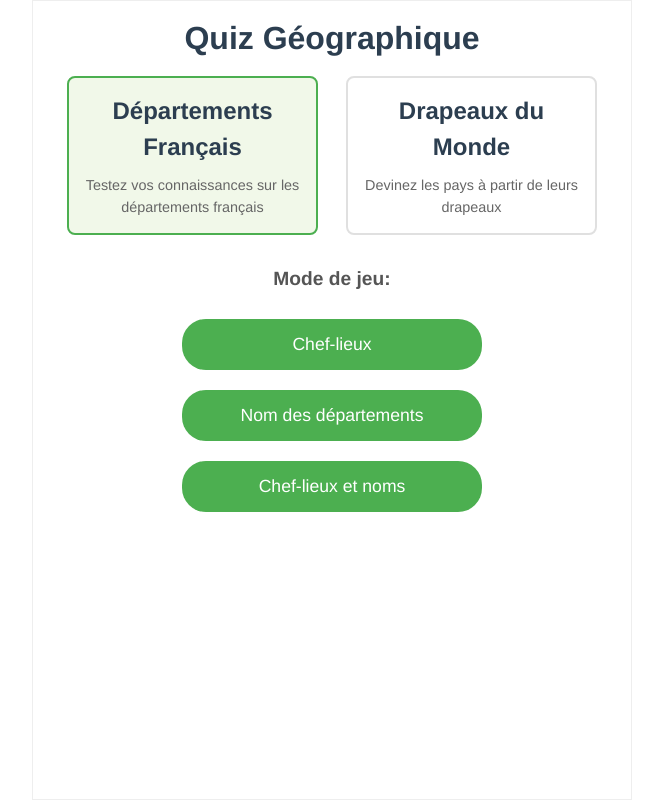
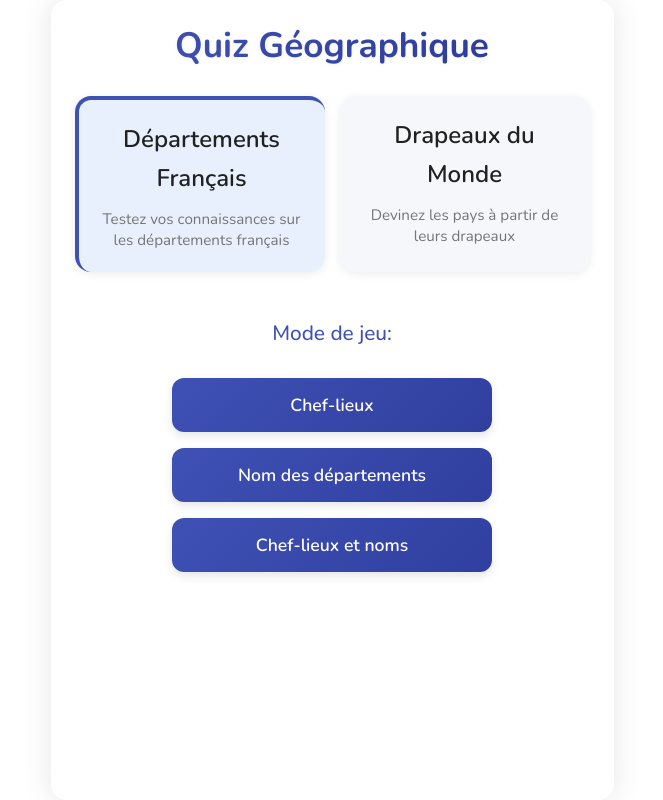
Before and after one commit to tanguyhardion/geography-guessing, a Vue app: page / in a window 1280 px wide. Shown: the whole page, without its empty margins (308-971 px from the left). Built offline with nearby package versions, Linux system fonts and the light colour scheme.

Commit message:
refactor styles and enhance UI components for improved aesthetics and user experience

```diff
--- a/package.json
+++ b/package.json
@@ -18,10 +18,11 @@
   "devDependencies": {
     "@vitejs/plugin-vue": "^5.2.3",
     "@vue/tsconfig": "^0.7.0",
+    "gh-pages": "^6.3.0",
     "prettier": "^3.5.3",
+    "sass-embedded": "^1.88.0",
     "typescript": "~5.8.3",
     "vite": "^6.3.5",
-    "vue-tsc": "^2.2.8",
-    "gh-pages": "^6.3.0"
+    "vue-tsc": "^2.2.8"
   }
 }
--- a/src/App.vue
+++ b/src/App.vue
@@ -8,8 +8,10 @@
       <button @click="goHome" class="back-button">Retour</button>
     </header>
     <main>
-      <HomePage v-if="currentPage === 'home'" @mode-selected="startGame" />
-      <GamePage v-else-if="currentPage === 'game'" />
+      <transition name="fade" mode="out-in">
+        <HomePage v-if="currentPage === 'home'" @mode-selected="startGame" />
+        <GamePage v-else-if="currentPage === 'game'" />
+      </transition>
     </main>
   </div>
 </template>
@@ -45,13 +47,10 @@ const goHome = () => {
 // No need to initialize game here, it's done when a mode is selected
 </script>
 
-<style scoped>
+<style scoped lang="scss">
 #app-container {
-  font-family: Avenir, Helvetica, Arial, sans-serif;
-  -webkit-font-smoothing: antialiased;
-  -moz-osx-font-smoothing: grayscale;
   text-align: center;
-  color: #2c3e50;
+  color: var(--text-primary);
   margin: 0;
   padding: 0;
   display: flex;
@@ -59,59 +58,115 @@ const goHome = () => {
   height: 100vh; /* Full viewport height */
   max-width: 600px; /* Max width for phone-like appearance */
   margin: 0 auto; /* Center on larger screens */
-  border: 1px solid #eee; /* Optional: border for phone appearance */
+  border-radius: 16px;
+  box-shadow: 0 0 30px rgba(0, 0, 0, 0.1);
+  overflow: hidden;
   position: relative; /* For positioning the message area */
+  background-color: var(--background-light);
+  background-image:
+    radial-gradient(
+      circle at 20% 90%,
+      rgba(63, 81, 181, 0.03) 0%,
+      transparent 20%
+    ),
+    radial-gradient(
+      circle at 90% 10%,
+      rgba(255, 152, 0, 0.03) 0%,
+      transparent 20%
+    );
 }
 
 .message-area-fixed {
-  position: fixed; /* Changed from .message-area */
+  position: fixed;
   top: 0;
   left: 50%;
   transform: translateX(-50%);
-  width: calc(100% - 20px); /* Max width of app container minus some padding */
-  max-width: 580px; /* Ensure it doesn't exceed app's max-width */
-  padding: 10px;
-  background-color: #e7f3fe;
-  border: 1px solid #2196f3;
-  color: #2196f3;
-  font-weight: bold;
-  z-index: 1000; /* Ensure it's on top */
+  width: calc(100% - 20px);
+  max-width: 580px;
+  padding: 12px;
+  background-color: var(--primary-light);
+  color: white;
+  font-weight: 600;
+  z-index: 1000;
   text-align: center;
-  box-shadow: 0 2px 4px rgba(0, 0, 0, 0.1);
-  border-radius: 0 0 5px 5px;
+  box-shadow: 0 3px 10px rgba(0, 0, 0, 0.15);
+  border-radius: 0 0 12px 12px;
+  animation: slideDown 0.3s ease-in-out;
+}
+
+@keyframes slideDown {
+  from {
+    transform: translate(-50%, -100%);
+  }
+  to {
+    transform: translate(-50%, 0);
+  }
 }
 
 header {
-  padding: 10px;
-  background-color: #f0f0f0;
-  border-bottom: 1px solid #ddd;
+  padding: 15px;
+  background: linear-gradient(
+    135deg,
+    var(--primary-color),
+    var(--primary-dark)
+  );
+  color: white;
   display: flex;
   justify-content: space-between;
   align-items: center;
+  box-shadow: 0 2px 8px rgba(0, 0, 0, 0.1);
 }
 
 h1 {
-  font-size: 1.2em; /* Adjusted size */
+  font-size: 1.1em;
   margin: 0;
+  color: white;
+  font-weight: 600;
 }
 
 .back-button {
-  padding: 8px 12px;
-  border: 1px solid #ccc;
-  background-color: white;
+  padding: 8px 15px;
+  background-color: rgba(255, 255, 255, 0.2);
+  color: white;
+  border: none;
+  border-radius: 20px;
   cursor: pointer;
   font-size: 0.9em;
+  font-weight: 600;
+  transition: var(--transition-default);
+  box-shadow: none;
 }
 
 .back-button:hover {
-  background-color: #e0e0e0;
+  background-color: rgba(255, 255, 255, 0.3);
+  transform: none;
+  box-shadow: none;
 }
-
-/* Removed .mode-selector and .message-area styles as they are handled differently or moved */
 
 main {
   flex-grow: 1;
   overflow-y: auto;
   display: flex; /* Ensure child pages can fill height */
+  background-color: var(--background-off);
+}
+
+/* Page transition animations */
+.fade-enter-active,
+.fade-leave-active {
+  transition:
+    opacity 0.3s ease,
+    transform 0.3s ease;
+}
+
+.fade-enter-from,
+.fade-leave-to {
+  opacity: 0;
+  transform: translateY(10px);
+}
+
+.fade-enter-to,
+.fade-leave-from {
+  opacity: 1;
+  transform: translateY(0);
 }
 </style>
--- a/src/components/FlagGuessing.vue
+++ b/src/components/FlagGuessing.vue
@@ -56,21 +56,23 @@ const makeGuess = () => {
 };
 </script>
 
-<style scoped>
+<style scoped lang="scss">
 .flag-guessing-container {
   display: flex;
   flex-direction: column;
   align-items: center;
   justify-content: center;
   text-align: center;
-  padding: 20px;
+  padding: 25px;
   flex-grow: 1;
+  background-color: var(--background-light);
 }
 
 .instruction-text {
-  font-size: 1.1em;
-  margin-bottom: 15px;
-  color: #555;
+  font-size: 1.2em;
+  margin-bottom: 18px;
+  color: var(--text-secondary);
+  font-weight: 500;
 }
 
 .flag-section {
@@ -78,30 +80,57 @@ const makeGuess = () => {
   flex-direction: column;
   align-items: center;
   width: 100%;
+  max-width: 400px;
 }
 
 .progress-indicator {
-  margin-bottom: 10px;
-  font-size: 1em;
-  color: #555;
+  margin-bottom: 15px;
+  font-size: 1.1em;
+  color: var(--text-secondary);
+  background-color: var(--background-off);
+  padding: 8px 20px;
+  border-radius: 30px;
+  box-shadow: 0 2px 6px rgba(0, 0, 0, 0.06);
 }
 
 .score {
-  font-weight: bold;
-  color: #2196f3;
+  font-weight: 700;
+  color: var(--primary-color);
 }
 
 .flag-display {
-  margin: 20px 0;
-  box-shadow: 0 2px 10px rgba(0, 0, 0, 0.1);
-  border-radius: 24px;
+  margin: 25px 0;
+  box-shadow: 0 10px 25px rgba(0, 0, 0, 0.15);
+  border-radius: 16px;
   overflow: hidden;
-  width: 240px;
-  height: 160px;
+  width: 280px;
+  height: 180px;
   display: flex;
   align-items: center;
   justify-content: center;
-  background-color: #f5f5f5;
+  background-color: var(--background-off);
+  position: relative;
+  transform: perspective(800px) rotateX(2deg);
+  transition: transform 0.5s ease;
+}
+
+.flag-display:hover {
+  transform: perspective(800px) rotateX(0deg);
+}
+
+.flag-display::before {
+  content: "";
+  position: absolute;
+  top: 0;
+  left: 0;
+  right: 0;
+  bottom: 0;
+  background: linear-gradient(
+    135deg,
+    rgba(255, 255, 255, 0.4) 0%,
+    rgba(255, 255, 255, 0) 50%
+  );
+  pointer-events: none;
 }
 
 .flag-image {
@@ -110,58 +139,99 @@ const makeGuess = () => {
   object-fit: contain;
   object-position: center;
   display: block;
-  border: 1px solid #ddd;
+  box-shadow: 0 0 20px rgba(0, 0, 0, 0.08);
 }
 
 .guess-input-area {
-  margin: 15px 0;
+  margin: 20px 0;
   width: 100%;
   max-width: 300px;
 }
 
 .country-input {
   width: 100%;
-  padding: 10px;
-  font-size: 1em;
-  border: 1px solid #ccc;
-  border-radius: 4px;
-  margin-bottom: 10px;
+  padding: 12px 15px;
+  font-size: 1.05em;
+  border: 2px solid var(--border-color);
+  border-radius: 10px;
+  margin-bottom: 15px;
+  transition: var(--transition-default);
+  box-shadow: 0 2px 8px rgba(0, 0, 0, 0.05);
+}
+
+.country-input:focus {
+  border-color: var(--primary-light);
+  box-shadow: 0 0 0 3px rgba(63, 81, 181, 0.2);
+  outline: none;
 }
 
 .guess-button {
-  padding: 10px 20px;
+  padding: 12px 25px;
   font-size: 1em;
   color: white;
-  background-color: #4caf50; /* Green */
+  background: linear-gradient(
+    to right,
+    var(--success-color),
+    var(--success-dark)
+  );
   border: none;
-  border-radius: 4px;
+  border-radius: 24px;
   cursor: pointer;
-  margin-bottom: 10px;
-  transition: background-color 0.3s;
+  margin-bottom: 15px;
+  transition: var(--transition-default);
+  font-weight: 600;
+  box-shadow: 0 4px 10px rgba(76, 175, 80, 0.2);
 }
 
 .guess-button:hover {
-  background-color: #45a049;
+  background: linear-gradient(
+    to right,
+    var(--success-light),
+    var(--success-color)
+  );
+  box-shadow: 0 6px 14px rgba(76, 175, 80, 0.3);
 }
 
 .completion-message {
-  font-size: 1.5em;
-  color: green;
-  margin-bottom: 20px;
+  font-size: 1.6em;
+  color: var(--success-color);
+  margin-bottom: 25px;
+  font-weight: 600;
+  animation: fadeIn 0.6s ease-out;
+}
+
+@keyframes fadeIn {
+  from {
+    opacity: 0;
+  }
+  to {
+    opacity: 1;
+  }
 }
 
 .restart-button {
-  padding: 10px 20px;
-  font-size: 1em;
+  padding: 12px 28px;
+  font-size: 1.1em;
   color: white;
-  background-color: #2196f3; /* Blue */
+  background: linear-gradient(
+    135deg,
+    var(--secondary-color),
+    var(--secondary-dark)
+  );
   border: none;
-  border-radius: 5px;
+  border-radius: 12px;
   cursor: pointer;
-  transition: background-color 0.3s ease;
+  transition: var(--transition-default);
+  box-shadow: 0 4px 12px rgba(255, 152, 0, 0.2);
+  font-weight: 600;
 }
 
 .restart-button:hover {
-  background-color: #1976d2;
+  background: linear-gradient(
+    135deg,
+    var(--secondary-light),
+    var(--secondary-color)
+  );
+  box-shadow: 0 6px 15px rgba(255, 152, 0, 0.3);
 }
 </style>
--- a/src/components/GuessingArea.vue
+++ b/src/components/GuessingArea.vue
@@ -50,48 +50,85 @@ const instructionText = computed(() => {
 });
 </script>
 
-<style scoped>
+<style scoped lang="scss">
 .guessing-area-container {
   display: flex;
   flex-direction: column;
   align-items: center;
   justify-content: center;
   text-align: center;
-  padding: 20px;
+  padding: 25px;
   flex-grow: 1;
+  background-color: var(--background-light);
+  position: relative;
+
+  div {
+    display: flex;
+    flex-direction: column;
+    align-items: center;
+  }
 }
 
 .instruction-text {
-  font-size: 1.1em;
-  margin-bottom: 8px;
-  color: #555;
+  font-size: 1.2em;
+  margin-bottom: 12px;
+  color: var(--text-secondary);
+  font-weight: 500;
 }
 
 .target-name {
-  font-size: 1.8em;
-  font-weight: bold;
-  margin-bottom: 20px;
-  color: #333;
+  font-size: 2.2em;
+  font-weight: 700;
+  margin-bottom: 30px;
+  color: var(--primary-color);
+  background-color: var(--background-off);
+  padding: 15px 30px;
+  border-radius: 12px;
+  box-shadow: var(--card-shadow);
+  position: relative;
+  display: inline-block;
 }
 
 .completion-message {
-  font-size: 1.5em;
-  color: green;
-  margin-bottom: 20px;
+  font-size: 1.6em;
+  color: var(--success-color);
+  margin-bottom: 25px;
+  font-weight: 600;
+  text-shadow: 0 1px 2px rgba(0, 0, 0, 0.05);
+  animation: fadeIn 0.6s ease-out;
+}
+
+@keyframes fadeIn {
+  from {
+    opacity: 0;
+  }
+  to {
+    opacity: 1;
+  }
 }
 
 .restart-button {
-  padding: 10px 20px;
-  font-size: 1em;
+  padding: 12px 25px;
+  font-size: 1.1em;
   color: white;
-  background-color: #2196f3; /* Blue */
+  background: linear-gradient(
+    135deg,
+    var(--secondary-color),
+    var(--secondary-dark)
+  );
   border: none;
-  border-radius: 5px;
+  border-radius: 12px;
   cursor: pointer;
-  transition: background-color 0.3s ease;
+  transition: var(--transition-default);
+  box-shadow: 0 4px 12px rgba(255, 152, 0, 0.2);
 }
 
 .restart-button:hover {
-  background-color: #1976d2;
+  background: linear-gradient(
+    135deg,
+    var(--secondary-light),
+    var(--secondary-color)
+  );
+  box-shadow: 0 6px 15px rgba(255, 152, 0, 0.3);
 }
 </style>
--- a/src/pages/HomePage.vue
+++ b/src/pages/HomePage.vue
@@ -53,64 +53,83 @@ const startGame = (mode: GameMode) => {
 };
 </script>
 
-<style scoped>
+<style scoped lang="scss">
 .homepage {
   display: flex;
   flex-direction: column;
   align-items: center;
   justify-content: flex-start;
   height: 100%;
-  padding: 20px;
+  padding: 24px;
+  background-color: var(--background-light);
 }
 
 h1 {
-  margin-bottom: 20px;
-  font-size: 2em;
-  color: #2c3e50;
+  margin-bottom: 30px;
+  font-size: 2.2em;
+  background: linear-gradient(
+    to right,
+    var(--primary-color),
+    var(--primary-dark)
+  );
+  -webkit-background-clip: text;
+  background-clip: text;
+  color: transparent;
+  text-shadow: 0 1px 5px rgba(0, 0, 0, 0.05);
 }
 
 h2 {
-  margin-bottom: 10px;
+  margin-bottom: 12px;
   font-size: 1.5em;
+  color: var(--text-primary);
+  font-weight: 600;
 }
 
 h3 {
-  margin-bottom: 15px;
-  font-size: 1.2em;
-  color: #555;
+  margin-bottom: 20px;
+  font-size: 1.3em;
+  color: var(--primary-color);
+  font-weight: 500;
 }
 
 .game-selector {
   display: flex;
   justify-content: space-around;
   width: 100%;
-  margin-bottom: 30px;
+  margin-bottom: 35px;
+  gap: 15px;
 }
 
 .game-type {
-  width: 45%;
-  padding: 15px;
-  border: 2px solid #e0e0e0;
-  border-radius: 8px;
+  width: 250px;
+  padding: 20px;
+  border: none;
+  border-radius: 16px;
   text-align: center;
   cursor: pointer;
-  transition: all 0.3s ease;
+  transition: var(--transition-default);
+  background-color: var(--background-off);
+  box-shadow: var(--card-shadow);
+  position: relative;
+  overflow: hidden;
 }
 
 .game-type:hover {
   transform: translateY(-5px);
-  box-shadow: 0 5px 15px rgba(0, 0, 0, 0.1);
+  box-shadow: 0 8px 20px rgba(0, 0, 0, 0.15);
 }
 
 .game-type.active {
-  border-color: #4caf50;
-  background-color: #f1f8e9;
+  background-color: #e8f0fe;
+  border-left: 4px solid var(--primary-color);
+  border-top: 4px solid var(--primary-color);
 }
 
 .game-type p {
-  color: #666;
-  font-size: 0.9em;
-  margin-top: 10px;
+  color: var(--text-secondary);
+  font-size: 0.95em;
+  margin-top: 12px;
+  line-height: 1.4;
 }
 
 .mode-buttons {
@@ -118,25 +137,40 @@ h3 {
   flex-direction: column;
   align-items: center;
   width: 100%;
+  margin-top: 10px;
 }
 
 .mode-buttons button {
   display: block;
   width: 100%;
-  max-width: 300px;
+  max-width: 320px;
   padding: 15px;
   font-size: 1.1em;
-  margin: 10px 0;
-  background-color: #4caf50;
+  margin: 8px 0;
+  background: linear-gradient(
+    135deg,
+    var(--primary-color),
+    var(--primary-dark)
+  );
   color: white;
   border: none;
-  border-radius: 24px;
+  border-radius: 12px;
   cursor: pointer;
-  transition: background-color 0.3s ease;
+  transition: var(--transition-default);
+  box-shadow: 0 4px 10px rgba(0, 0, 0, 0.1);
 }
 
 .mode-buttons button:hover {
-  background-color: #45a049;
+  background: linear-gradient(
+    135deg,
+    var(--primary-light),
+    var(--primary-color)
+  );
+  box-shadow: 0 6px 15px rgba(0, 0, 0, 0.15);
+}
+
+.mode-buttons button:active {
+  box-shadow: 0 2px 5px rgba(0, 0, 0, 0.1);
 }
 
 /* Responsive adjustments for mobile */
@@ -147,7 +181,7 @@ h3 {
 
   .game-type {
     width: 100%;
-    margin-bottom: 15px;
+    margin-bottom: 18px;
   }
 }
 </style>
--- a/src/style.css
+++ b/src/style.css
@@ -1,3 +1,5 @@
+@import url("https://fonts.googleapis.com/css2?family=Nunito:wght@400;500;600;700&display=swap");
+
 * {
   box-sizing: border-box;
   margin: 0;
@@ -5,22 +7,46 @@
 }
 
 :root {
-  font-family: system-ui, Avenir, Helvetica, Arial, sans-serif;
-  line-height: 1.5;
+  --primary-color: #3f51b5;
+  --primary-light: #757de8;
+  --primary-dark: #303f9f;
+  --secondary-color: #ff9800;
+  --secondary-light: #ffb74d;
+  --secondary-dark: #f57c00;
+  --success-color: #4caf50;
+  --success-light: #81c784;
+  --success-dark: #388e3c;
+  --warning-color: #ff9800;
+  --error-color: #f44336;
+  --error-light: #ef9a9a;
+  --error-dark: #d32f2f;
+  --text-primary: #212121;
+  --text-secondary: #757575;
+  --background-light: #ffffff;
+  --background-off: #f5f7fa;
+  --border-color: #e0e0e0;
+  --card-shadow: 0 2px 10px rgba(0, 0, 0, 0.08);
+  --transition-default: all 0.3s ease;
+
+  font-family:
+    "Nunito", "Segoe UI", Roboto, Oxygen, Ubuntu, Cantarell, sans-serif;
+  line-height: 1.6;
   font-weight: 400;
   font-synthesis: none;
   text-rendering: optimizeLegibility;
   -webkit-font-smoothing: antialiased;
   -moz-osx-font-smoothing: grayscale;
+  color: var(--text-primary);
 }
 
 a {
   font-weight: 500;
-  color: #646cff;
+  color: var(--primary-color);
   text-decoration: inherit;
+  transition: var(--transition-default);
 }
 a:hover {
-  color: #535bf2;
+  color: var(--primary-light);
 }
 
 body {
@@ -29,30 +55,58 @@ body {
   place-items: center;
   min-width: 320px;
   max-height: 100vh;
+  background-color: var(--background-light);
 }
 
 h1 {
-  font-size: 3.2em;
-  line-height: 1.1;
+  font-size: 2.8em;
+  line-height: 1.2;
+  font-weight: 700;
+  color: var(--primary-color);
+}
+
+h2 {
+  font-weight: 600;
 }
 
 button {
-  border-radius: 24px;
-  border: 1px solid transparent;
-  padding: 0.6em 1.2em;
+  border-radius: 12px;
+  border: none;
+  padding: 0.8em 1.5em;
   font-size: 1em;
-  font-weight: 500;
+  font-weight: 600;
   font-family: inherit;
-  background-color: #1a1a1a;
+  background-color: var(--primary-color);
+  color: white;
   cursor: pointer;
-  transition: border-color 0.25s;
+  transition: var(--transition-default);
+  box-shadow: 0 2px 5px rgba(0, 0, 0, 0.15);
 }
 button:hover {
-  border-color: #646cff;
+  background-color: var(--primary-light);
+  box-shadow: 0 4px 8px rgba(0, 0, 0, 0.2);
+}
+
+input {
+  font-family: inherit;
+  border-radius: 8px;
+  padding: 0.8em 1em;
+  border: 2px solid var(--border-color);
+  transition: var(--transition-default);
+}
+
+input:focus {
+  border-color: var(--primary-light);
+  outline: none;
+  box-shadow: 0 0 0 3px rgba(63, 81, 181, 0.2);
 }
 
 .card {
-  padding: 2em;
+  padding: 1.5em;
+  background-color: var(--background-light);
+  border-radius: 12px;
+  box-shadow: var(--card-shadow);
+  transition: var(--transition-default);
 }
 
 #app {
@@ -60,16 +114,3 @@ button:hover {
   margin: 0 auto;
   text-align: center;
 }
-
-@media (prefers-color-scheme: light) {
-  :root {
-    color: #213547;
-    background-color: #ffffff;
-  }
-  a:hover {
-    color: #747bff;
-  }
-  button {
-    background-color: #f9f9f9;
-  }
-}
```
Also changed, not shown: src/components/DepartmentList.vue (+41 -18 lines), src/components/SkipButton.vue (+11 -7 lines), src/pages/GamePage.vue (+6 -3 lines), 1 other file (tests, documents, lock files or other folders).
